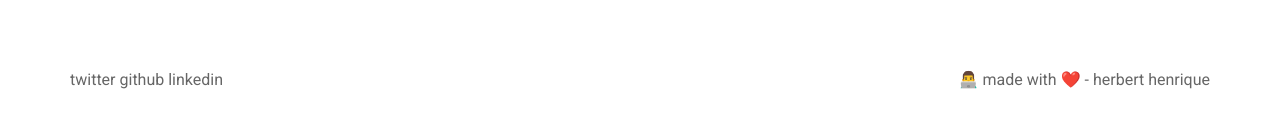
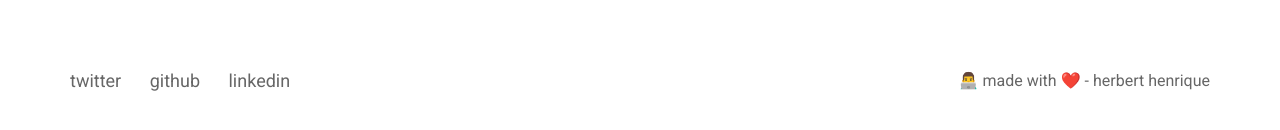
Before and after one commit to rprandi/herberthenrique.github.io, a Gatsby site: page / in a window 1280 px wide. Shown: the part 866-996 px from the top of the page. Built offline with nearby package versions, Linux system fonts and the light colour scheme; Gatsby itself is replaced by a stand-in of ours.

Commit message:
add spacing and increase social network font-size

```diff
--- a/src/styles/global.scss
+++ b/src/styles/global.scss
@@ -260,7 +260,11 @@ a {
   text-align: center;
 
   .social-network {
-    margin-bottom: 12px;
+    margin-bottom: 24px;
+    font-size: 18px;
+    a {
+      margin-right: 24px;
+    }
   }
 
   @media only screen and (min-width: 768px) {
```
